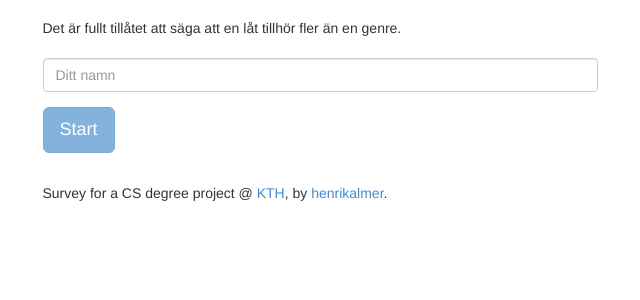
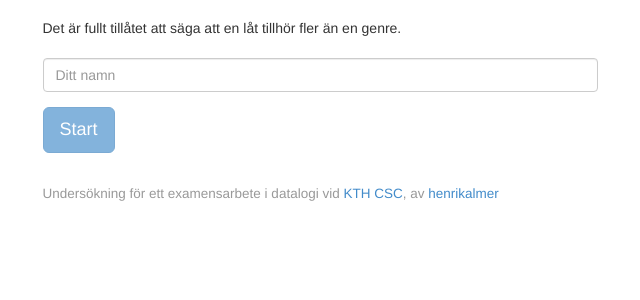
Before and after one commit to henrikalmer/genre-survey, a Flask app: page / in a window 1280 px wide. Shown: the part 240-540 px from the top of the page, without its empty margins (320-960 px from the left). Run offline with Flask 2, Linux system fonts and the light colour scheme; some libraries are stand-ins or nearby versions.

Commit message:
Change footer copy

```diff
--- a/survey/templates/index.html
+++ b/survey/templates/index.html
@@ -33,8 +33,8 @@
         <div ng-view></div>
 
         <div class="mastfoot">
-          <div class="inner">
-            <p>Survey for a CS degree project @ <a href="http://www.kth.se">KTH</a>, by <a href="http://github.com/henrikalmer/">henrikalmer</a>.</p>
+          <div class="h4">
+            <small>Undersökning för ett examensarbete i datalogi vid <a href="http://www.kth.se/csc">KTH CSC</a>, av <a href="http://github.com/henrikalmer/">henrikalmer</a></small>
           </div>
         </div>
       </div>
```
